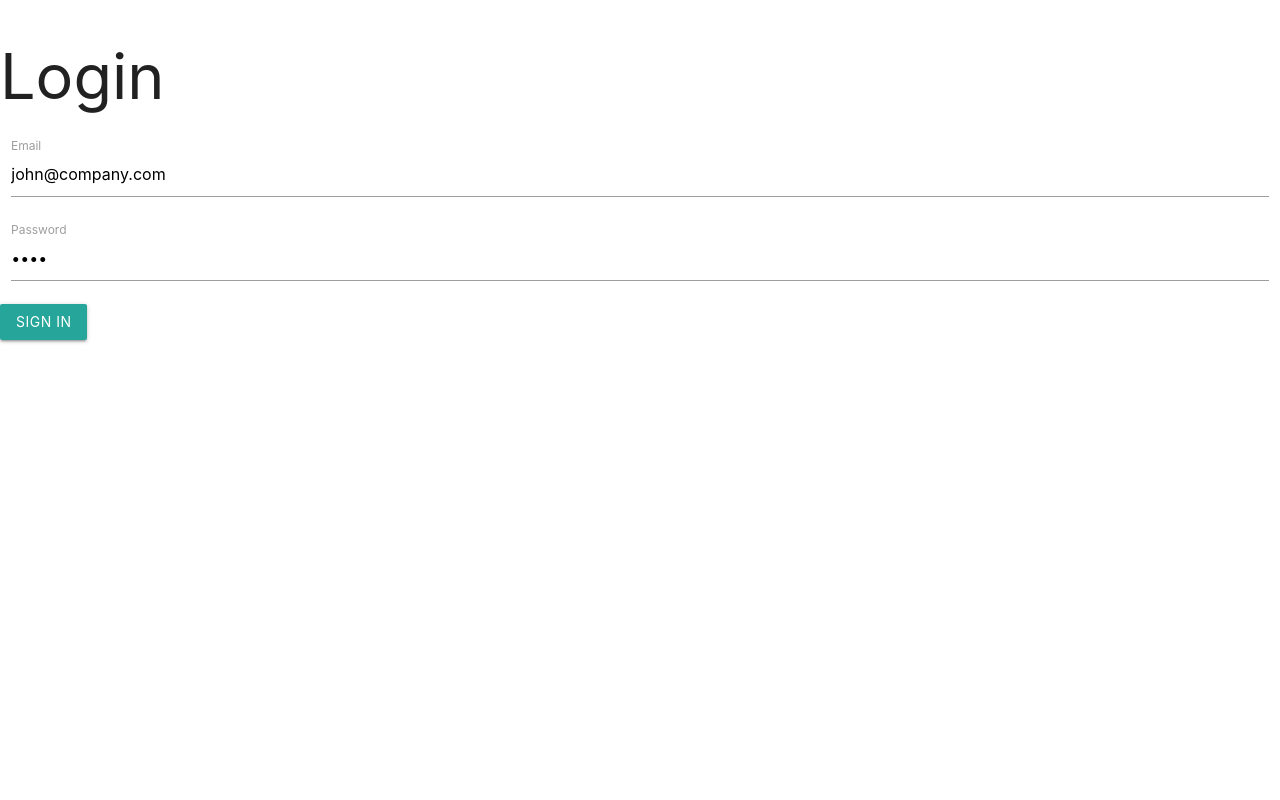
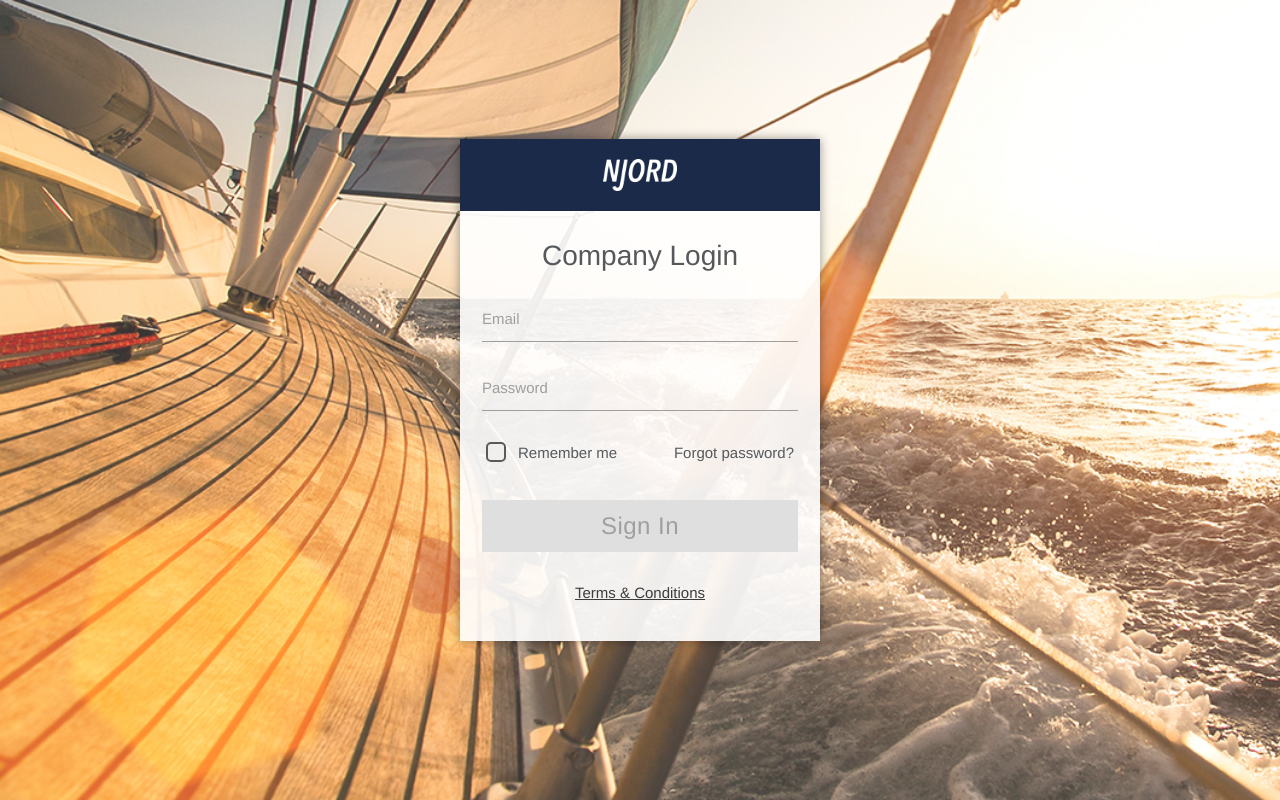
Before and after one commit to petr166/wd-sample-task, an Angular app in the folder frontend/: page /login in a window 1280 px wide. Built offline with nearby package versions, Linux system fonts and the light colour scheme.

Commit message:
styled login page

```diff
--- a/frontend/src/app/components/login/login.component.html
+++ b/frontend/src/app/components/login/login.component.html
@@ -1,23 +1,43 @@
+<div class="page">
+  <div class="container">
     <div class="row">
-  <h1>Login</h1>
+      <div class="login-box">
+        <div class="logo-box"><img src="/assets/icons/Logo.png" alt="Njord logo" /></div>
+        <div class="form-box">
+          <h1 class='title'>Company Login</h1>
 
-  <div *ngIf="error">{{error}}</div>
+          <p *ngIf="error" style="margin-bottom: 20px;">{{error}}</p>
 
-  <form [formGroup]="loginForm" (ngSubmit)="loginForm.valid && !isFetching && handleSubmit()" class="col s12">
+          <form [formGroup]="loginForm" (ngSubmit)="loginForm.valid && !isFetching && handleSubmit()">
             <div class="row">
-      <div class="input-field col s12">
-        <input id="email" type="email" name="email" required formControlName='email'>
+              <div class="input-field">
+                <input id="email" type="email" class="login-input" name="email" required formControlName='email'>
                 <label for="email">Email</label>
               </div>
 
-      <div class="input-field col s12">
-        <input id="password" type="password" name="password" required formControlName='password'>
+              <div class="input-field" style="margin-bottom: 1.5rem;">
+                <input id="password" type="password" class="login-input" name="password" required formControlName='password'>
                 <label for="password">Password</label>
               </div>
 
-      <button class="btn waves-effect waves-light" type="submit" name="submit" [disabled]="loginForm.invalid || isFetching">
+              <div class="remember-box">
+                <label>
+                  <input type="checkbox" class="filled-in" />
+                  <span class='default-color'>Remember me</span>
+                </label>
+
+                <a routerLink='!' class="default-color">Forgot password?</a>
+              </div>
+
+              <button class="btn waves-effect waves-light login-btn" type="submit" name="submit" [disabled]="loginForm.invalid || isFetching">
                 Sign In
               </button>
             </div>
           </form>
+
+          <a routerLink='!' class="terms">Terms & Conditions</a>
         </div>
+      </div>
+    </div>
+  </div>
+</div>
--- a/frontend/src/app/components/login/login.component.scss
+++ b/frontend/src/app/components/login/login.component.scss
@@ -1,4 +1,117 @@
-input.ng-invalid.ng-touched {
-  border-bottom: 1px solid #f44336;
-  box-shadow: 0 1px 0 0 #f44336;
+@import '../../variables.scss';
+
+$textColor: #55595c;
+
+input.login-input.ng-invalid.ng-touched {
+  border-bottom: 1px solid $dangerColor;
+  box-shadow: 0 1px 0 0 $dangerColor;
 }
+
+input.login-input:focus:not(.browser-default) {
+  border-bottom: 1px solid $primaryColor;
+  box-shadow: 0 1px 0 0 $primaryColor;
+}
+
+input.login-input:focus + label {
+  color: $primaryColor;
+}
+
+.page {
+  min-width: 100vw;
+  min-height: 100vh;
+  background-color: #fff;
+  background-image: url('/assets/img/login-background.png');
+  background-position: left;
+  background-repeat: no-repeat;
+  background-size: cover;
+  display: flex;
+  align-items: center;
+  animation: fade-in 0.4s ease-in-out;
+}
+
+@keyframes fade-in {
+  from {
+    opacity: 0;
+  }
+  to {
+    opacity: 1;
+  }
+}
+
+.login-box {
+  background-color: rgba(255, 255, 255, 0.9);
+  text-align: center;
+  max-width: 360px;
+  margin: 0 auto;
+  box-shadow: 0 0 10px rgba(0, 0, 0, 0.4);
+}
+
+.form-box {
+  padding: 30px 22px 36px 22px;
+
+  .title {
+    font-size: 28px;
+    margin: 0;
+    margin-bottom: 24px;
+    color: $textColor;
+  }
+
+  .remember-box {
+    display: flex;
+    justify-content: space-between;
+    align-items: center;
+    margin-bottom: 26px;
+    padding: 0 4px;
+
+    [type='checkbox'] + span:not(.lever) {
+      height: 22px;
+      line-height: 22px;
+      padding-left: 32px;
+    }
+
+    [type='checkbox'] + span:not(.lever):after {
+      border-radius: 5px;
+    }
+
+    [type='checkbox'].filled-in:checked + span:not(.lever):after {
+      border: 2px solid $primaryColor;
+      background-color: $primaryColor;
+    }
+  }
+
+  .login-btn {
+    width: 100%;
+    font-size: 24px;
+    text-transform: none;
+    border-radius: 0;
+    height: auto;
+    padding: 8px;
+    box-shadow: none;
+    margin: 10px 0;
+
+    &:not(:disabled) {
+      background-color: #f6cc51;
+    }
+  }
+}
+
+.logo-box {
+  height: 72px;
+  background-color: $primaryColor;
+  display: flex;
+  justify-content: center;
+  align-items: center;
+
+  img {
+    height: 32px;
+  }
+}
+
+.default-color {
+  color: $textColor;
+}
+
+a.terms {
+  color: #3c3c3c;
+  text-decoration: underline;
+}
--- a/frontend/src/app/components/login/login.component.ts
+++ b/frontend/src/app/components/login/login.component.ts
@@ -29,10 +29,10 @@ export class LoginComponent implements OnInit {
     // init the form group
     this.loginForm = this.formBuilder.group({
       email: [
-        'john@company.com',
+        '',
         [Validators.required, Validators.minLength(5), Validators.email]
       ],
-      password: ['1234', [Validators.required, Validators.minLength(4)]]
+      password: ['', [Validators.required, Validators.minLength(4)]]
     });
   }
 
--- /dev/null
+++ b/frontend/src/app/variables.scss
@@ -0,0 +1,2 @@
+$primaryColor: #1b2a49;
+$dangerColor: #f44336;
--- a/frontend/src/index.html
+++ b/frontend/src/index.html
@@ -9,10 +9,40 @@
   <meta name="viewport" content="width=device-width, initial-scale=1">
   <link rel="icon" type="image/x-icon" href="favicon.ico">
   <link href="https://fonts.googleapis.com/icon?family=Material+Icons" rel="stylesheet">
+
+  <style>
+    .index-loading-container {
+      width: 100vw;
+      height: 100vh;
+      display: flex;
+      justify-content: center;
+      align-items: center;
+    }
+
+    .index-loading-container .spinner-layer {
+      border-color: #1b2a49;
+    }
+  </style>
 </head>
 
 <body>
-  <app-root></app-root>
+  <app-root>
+    <div class="container index-loading-container">
+      <div class="preloader-wrapper small active">
+        <div class="spinner-layer">
+          <div class="circle-clipper left">
+            <div class="circle"></div>
+          </div>
+          <div class="gap-patch">
+            <div class="circle"></div>
+          </div>
+          <div class="circle-clipper right">
+            <div class="circle"></div>
+          </div>
+        </div>
+      </div>
+    </div>
+  </app-root>
 </body>
 
 </html>
--- a/frontend/src/styles.scss
+++ b/frontend/src/styles.scss
@@ -1 +1,5 @@
 /* You can add global styles to this file, and also import other style files */
+body,
+button {
+  font-family: 'Helvetica Neue', sans-serif;
+}
```
Also changed, not shown: frontend/src/assets/icons/Logo.png (added), frontend/src/assets/img/login-background.png (added). Lines whose indentation alone changed are shown as unchanged.
